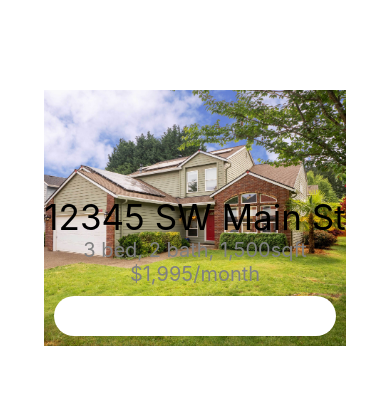
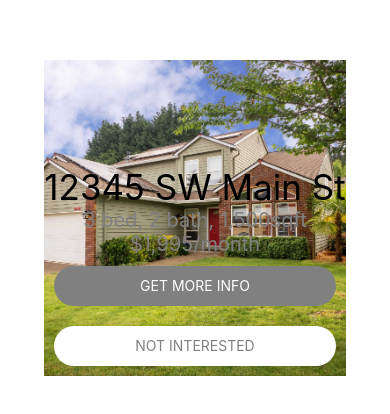
Before and after one commit to schradermade/RentalManager, a React Native app: screen / in a window 390 px wide. Shown: the part 204-618 px from the top of the page. Built offline with nearby package versions, Linux system fonts and the light colour scheme.

Commit message:
add two StyleeButton components

```diff
--- a/components/HomeItem/index.js
+++ b/components/HomeItem/index.js
@@ -19,7 +19,23 @@ const HomeItem = (props) => {
           <Text style={styles.subtitle}>$1,995/month</Text>
         </View>
 
-        <StyledButton />
+        <StyledButton
+        type='primary'
+        content={'Get More Info'}
+        onPress={() => {
+          console.warn("Get More Info was pressed");
+        }}
+        />
+
+        <StyledButton
+        type='secondary'
+        content={'Not interested'}
+        onPress={() => {
+          console.warn("Not interested was pressed");
+        }}
+        />
+
+
       </View>
     </View>
   );
```
